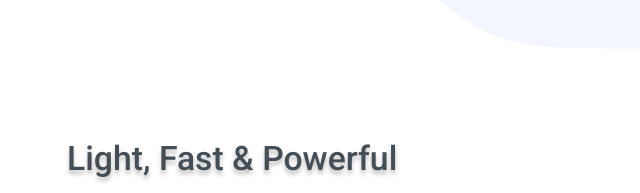
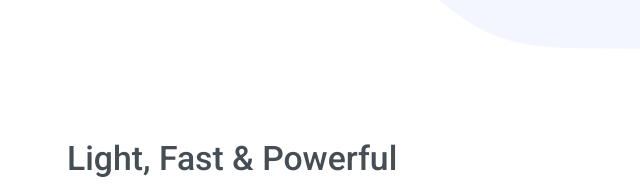
Before and after one commit to kylym1631/landie, a plain HTML site: page index.html in a window 1280 px wide. Shown: the part 820-1013 px from the top of the page, 8-648 px from the left. Drawn offline with Linux system fonts and the light colour scheme.

Commit message:
undraw title no shadow

```diff
--- a/scss/_undraw.scss
+++ b/scss/_undraw.scss
@@ -8,9 +8,7 @@
         display: inline-block;
     }
 
-    &__title {
-        text-shadow: 0px 4px 4px rgba(0, 0, 0, 0.25);
-    }
+
 
     &__card {
         display: inline-block;
```
Also changed, not shown: style.css.
